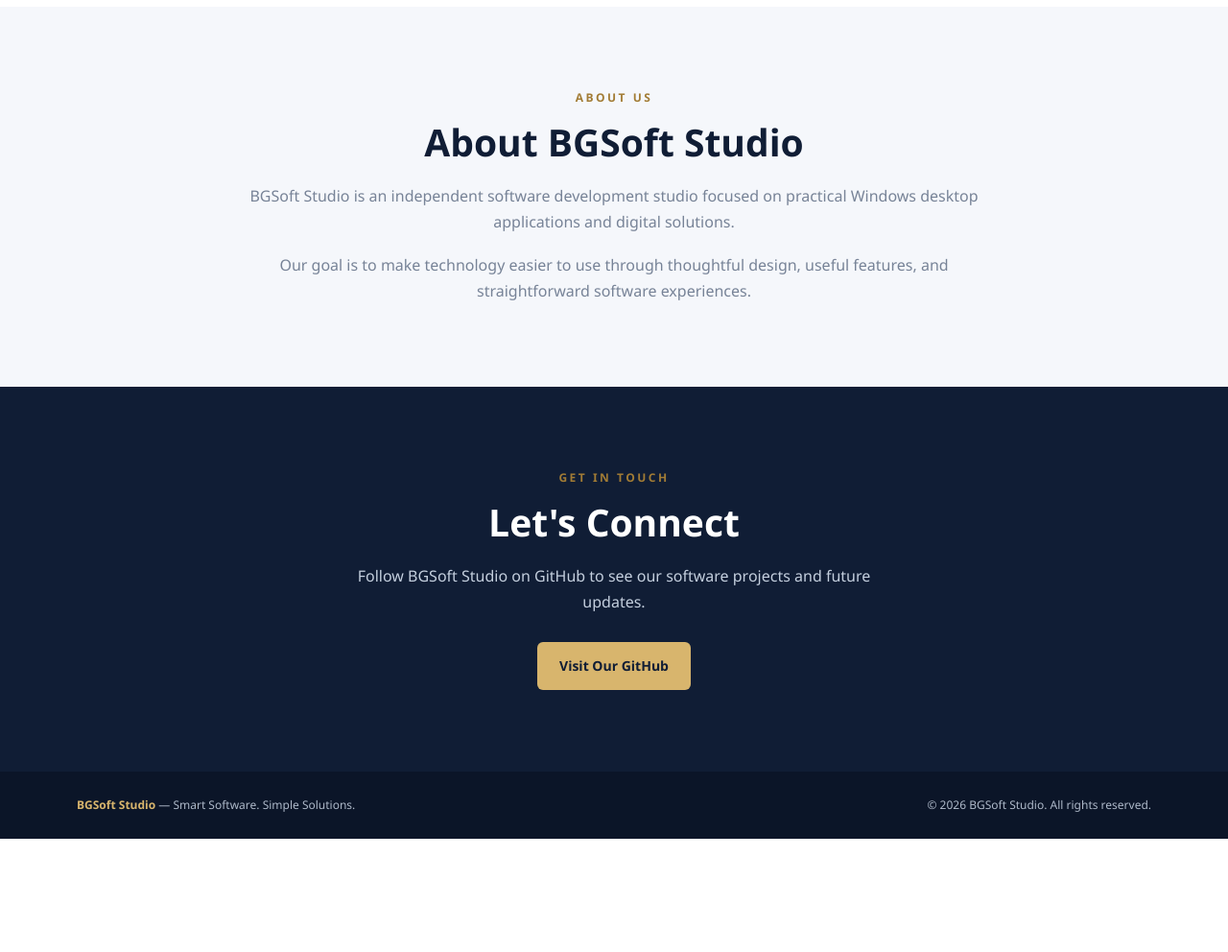
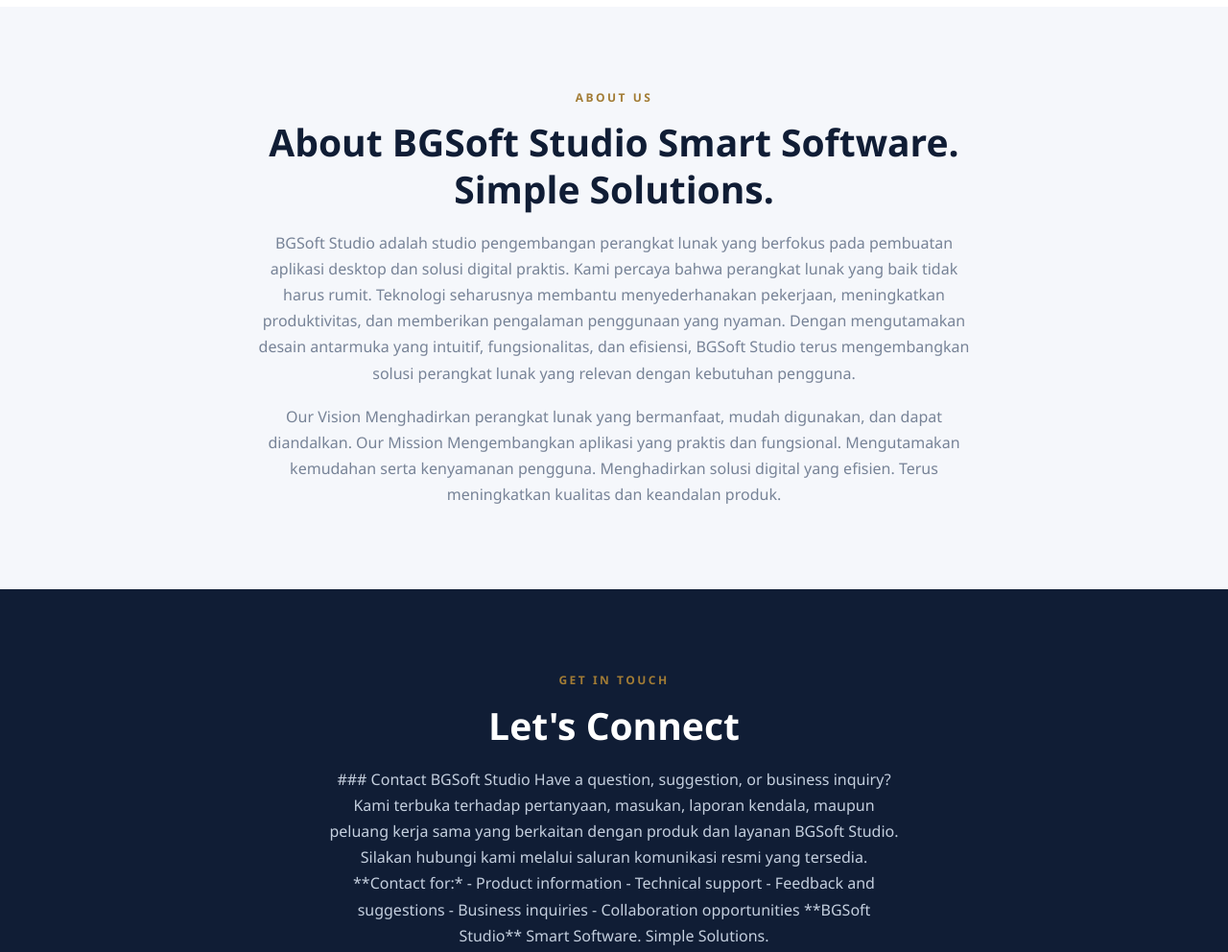
Before and after one commit to BGSoftStudio/BGSoftStudio.github.io, a plain HTML site: page index.html in a window 1280 px wide. Shown: the part 2500-3492 px from the top of the page at 96% size. Before the commit the page ends 3374 px from the top, so only its background shows below. Drawn offline with Linux system fonts and the light colour scheme.

Commit message:
Add files via upload

```diff
--- a/index.html
+++ b/index.html
@@ -652,19 +652,23 @@ Software designed around real user needs
 
                     <h2 class="section-title">
                         About BGSoft Studio
+                        Smart Software. Simple Solutions.
                     </h2>
 
                     <p>
-                        BGSoft Studio is an independent software
-                        development studio focused on practical
-                        Windows desktop applications and digital
-                        solutions.
+                        BGSoft Studio adalah studio pengembangan perangkat lunak yang berfokus pada pembuatan aplikasi desktop dan solusi digital praktis.
+                    Kami percaya bahwa perangkat lunak yang baik tidak harus rumit. Teknologi seharusnya membantu menyederhanakan pekerjaan, meningkatkan produktivitas, dan memberikan pengalaman penggunaan yang nyaman.
+                    Dengan mengutamakan desain antarmuka yang intuitif, fungsionalitas, dan efisiensi, BGSoft Studio terus mengembangkan solusi perangkat lunak yang relevan dengan kebutuhan pengguna.
                     </p>
 
                     <p>
-                        Our goal is to make technology easier to use
-                        through thoughtful design, useful features,
-                        and straightforward software experiences.
+                        Our Vision
+                    Menghadirkan perangkat lunak yang bermanfaat, mudah digunakan, dan dapat diandalkan.
+                        Our Mission
+                    Mengembangkan aplikasi yang praktis dan fungsional.
+                    Mengutamakan kemudahan serta kenyamanan pengguna.
+                    Menghadirkan solusi digital yang efisien.
+                    Terus meningkatkan kualitas dan keandalan produk.
                     </p>
                 </div>
             </div>
@@ -680,8 +684,18 @@ Software designed around real user needs
                 </h2>
 
                 <p>
-                    Follow BGSoft Studio on GitHub to see our
-                    software projects and future updates.
+                    ### Contact BGSoft Studio
+                Have a question, suggestion, or business inquiry?
+                Kami terbuka terhadap pertanyaan, masukan, laporan kendala, maupun peluang kerja sama yang berkaitan dengan produk dan layanan BGSoft Studio.
+                Silakan hubungi kami melalui saluran komunikasi resmi yang tersedia.
+                **Contact for:*
+                - Product information
+                - Technical support
+                - Feedback and suggestions
+                - Business inquiries
+                - Collaboration opportunities
+                **BGSoft Studio**
+                Smart Software. Simple Solutions.
                 </p>
 
                 <a
```
